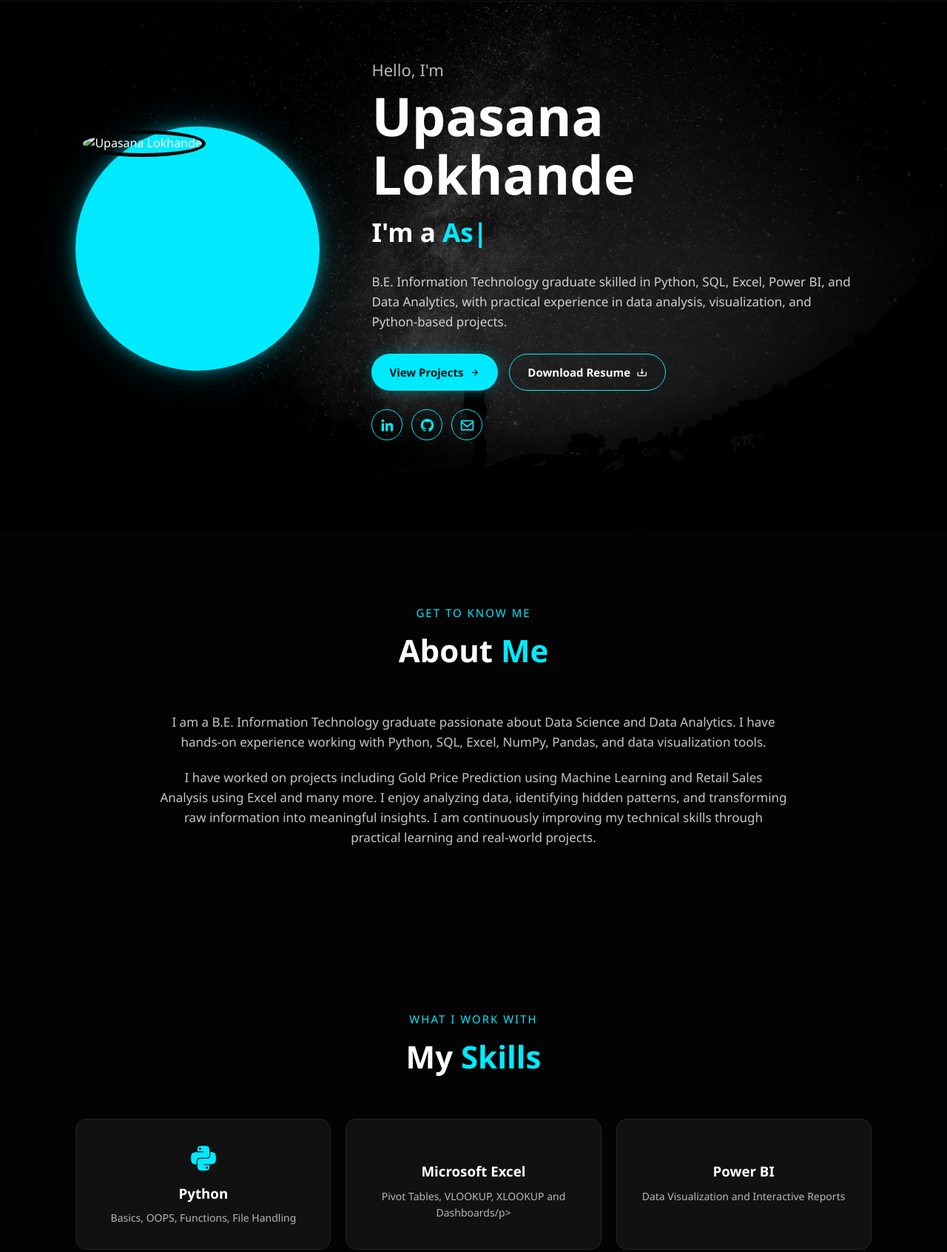
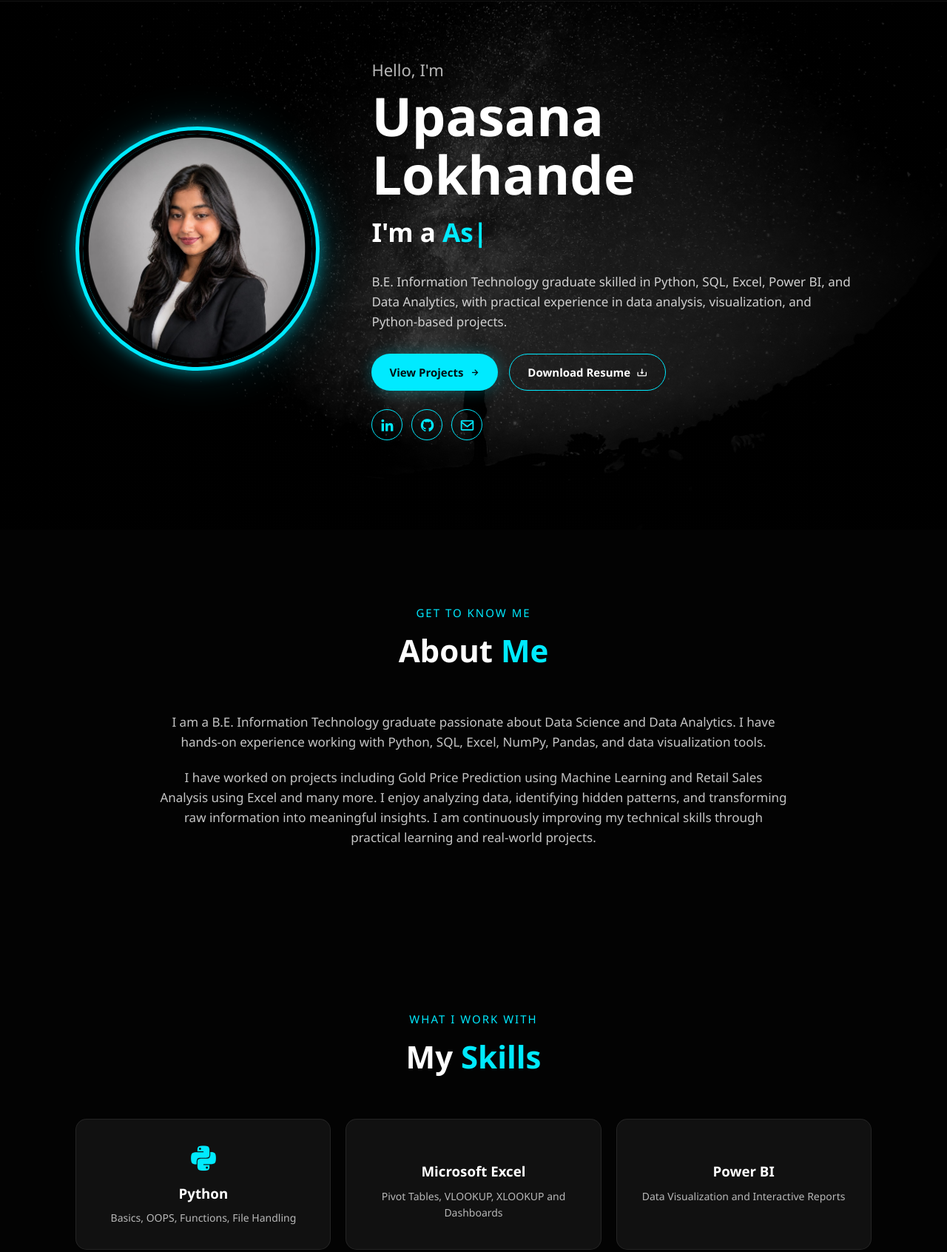
Before and after one commit to Upasanalokhande/My-Portfolio-, a plain HTML site: page index.html in a window 1280 px wide. Shown: the part 84-1776 px from the top of the page at 74% size. Drawn offline with nearby package versions, Linux system fonts and the light colour scheme; files whose address does not match are found by name.

Commit message:
Update index.html

```diff
--- a/index.html
+++ b/index.html
@@ -48,7 +48,7 @@
             <div class="profile-container">
 
                 <div class="profile-glow">
-                    <img src="./images/Upasana.jpeg" alt="Upasana Lokhande">
+                    <img src="./Upasana.jpeg" alt="Upasana Lokhande">
                 </div>
 
             </div>
@@ -170,7 +170,7 @@
             <div class="skill-card">
                 <i class='bx bxl-spreadsheet'></i>
                 <h3>Microsoft Excel</h3>
-                <p>Pivot Tables, VLOOKUP, XLOOKUP and Dashboards/p>
+                <p>Pivot Tables, VLOOKUP, XLOOKUP and Dashboards</p>
             </div>
 
             <div class="skill-card">
```
